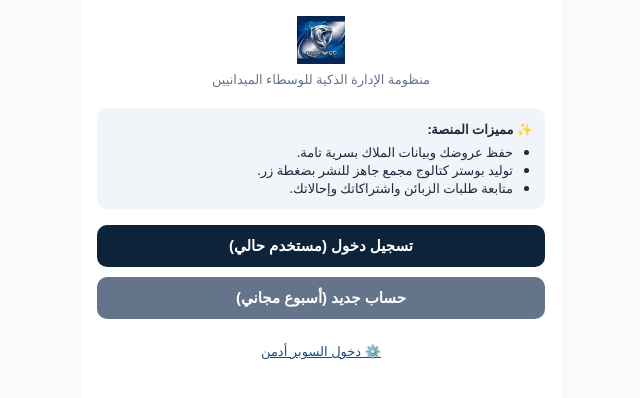
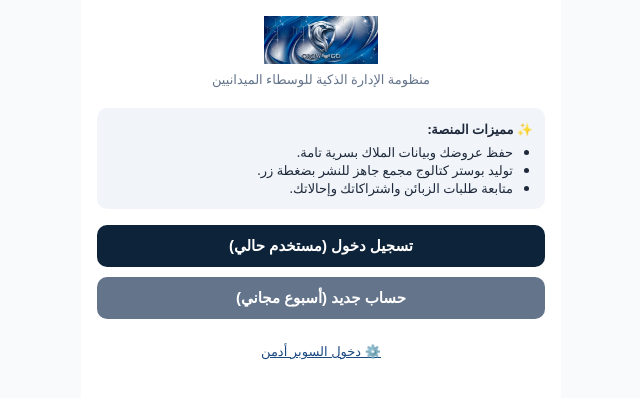
Before and after one commit to crowgoapp/crow-go, a plain HTML site: page index.html in a window 1280 px wide. Shown: the whole page, without its empty margins (319-959 px from the left). Drawn offline with nearby package versions, Linux system fonts and the light colour scheme.

Commit message:
Update index.html

```diff
--- a/index.html
+++ b/index.html
@@ -24,7 +24,7 @@
         <!-- الشاشة الرئيسية -->
         <div id="landing-screen">
             <div class="header">
-                <div class="logo-text"><img src="./icon-192.png" alt="Logo" style="max-height: 48px; width: auto; display: inline-block; vertical-align: middle;"></div>
+                <div class="logo-text"><img src="./icon1.jpg" alt="Logo" style="max-height: 48px; width: auto; display: inline-block; vertical-align: middle;"></div>
                 <div class="subtitle">منظومة الإدارة الذكية للوسطاء الميدانيين</div>
             </div>
             <div class="features-box">
```
